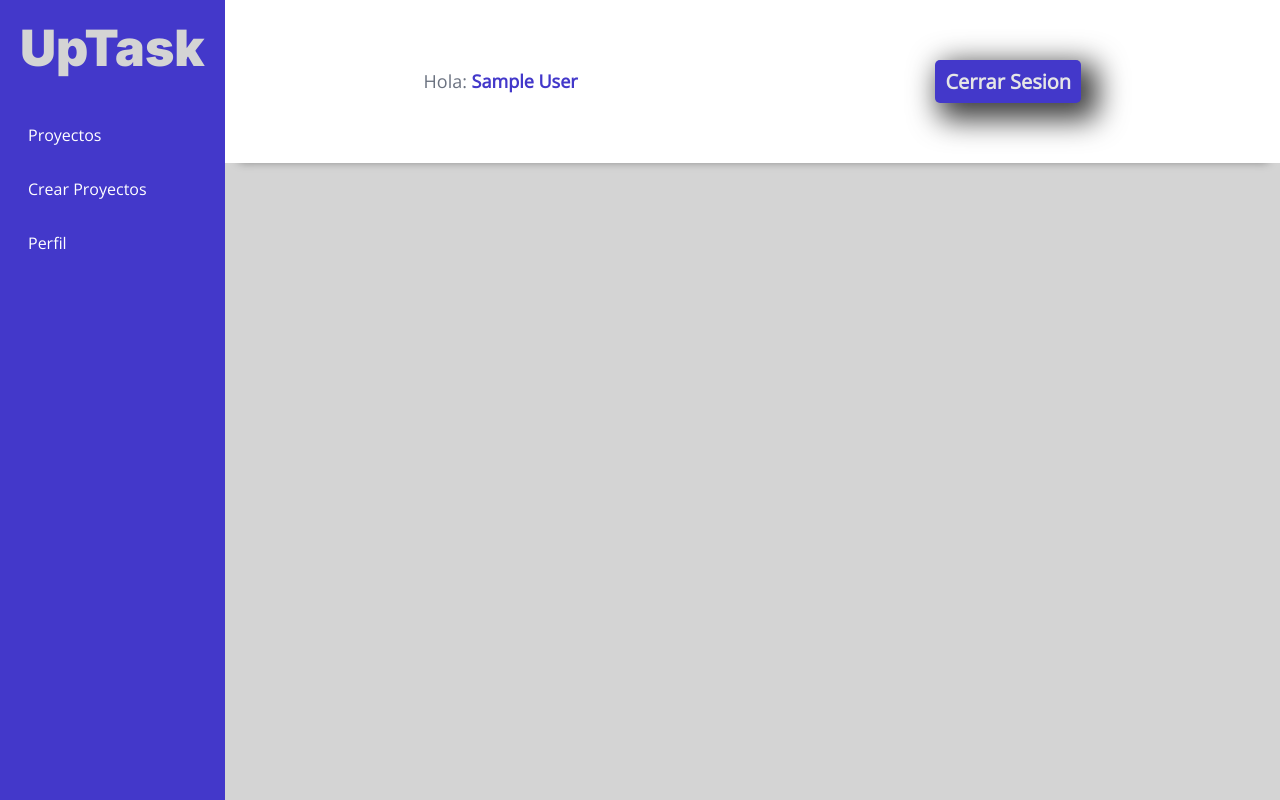
After one commit to titoiriepal/uptask_mvc, a PHP site: template views/dashboard/crear.php in a window 1280 px wide. The commit adds this page. Run offline with PHP 8.4, Linux system fonts and the light colour scheme; the template is opened without the code that fills it, so the values that code supplies are empty; the visitor is signed in with stand-in values (Sample User, id 1).

Commit message:
Dashboard Controller created. Dashboard views with scss added

```diff
--- a/controllers/LoginController.php
+++ b/controllers/LoginController.php
@@ -14,7 +14,7 @@ class LoginController{
         $alertas = [];
         if($_SERVER["REQUEST_METHOD"] === "POST"){
             $auth = new Usuario($_POST);
-            $alertas = $auth->validarEmail;
+            $alertas = $auth->validarEmail();
 
             if(empty($alertas)){
                 //Verificamos que el usuario exista:
@@ -32,7 +32,7 @@ class LoginController{
                         $_SESSION['email'] = $usuario->email;
                         $_SESSION['login'] = true;
 
-                        header('Location: /proyectos');
+                        header('Location: /dashboard');
                     }
                 }
             }
--- a/includes/funciones.php
+++ b/includes/funciones.php
@@ -15,6 +15,7 @@ function s($html) : string {
 
 // Función que revisa que el usuario este autenticado
 function isAuth() : void {
+
     if(!isset($_SESSION['login'])) {
         header('Location: /');
     }
--- a/src/scss/app.scss
+++ b/src/scss/app.scss
@@ -1,3 +1,4 @@
 @use 'base';
 @use 'componentes';
 @use 'auth';
+@use 'dashboard';
--- a/src/scss/base/_variables.scss
+++ b/src/scss/base/_variables.scss
@@ -18,6 +18,7 @@ $rosa: #DB2777;
 $blanco: #FFFFFF;
 $gris: #6b7280;
 $grisOscuro: #4B5563;
+$grisClaro: #d4d4d4;
 $negro: #000;
 
 $rojo: rgb(169, 0, 0);
--- /dev/null
+++ b/src/scss/dashboard/_barra.scss
@@ -0,0 +1,36 @@
+@use 'base/variables' as v;
+@use 'base/mixins' as m;
+
+.barra{
+    background-color: v.$blanco;
+    padding: 1rem 2rem;
+    box-shadow: 1px 12px 9px -13px rgba(0, 0, 0, .4);
+
+    @include m.mediaq(v.$tablet){
+        display: flex;
+        justify-content: space-between;
+        align-items: center;
+    }
+
+    @include m.mediaq(v.$desktop){
+        justify-content: space-around;
+
+    }
+
+    p{
+        margin: 0;
+        font-size: 1.8rem;
+
+        span{
+            font-weight: 700;
+            color: v.$indigo;
+        }
+    }
+
+    .cerrar-sesion{
+        @include m.boton (v.$indigo, v.$blanco);
+        font-weight: 1.6rem;
+        padding: 1rem;
+    }
+
+}
--- /dev/null
+++ b/src/scss/dashboard/_dashboard.scss
@@ -0,0 +1,26 @@
+@use 'base/variables' as v;
+@use 'base/mixins' as m;
+
+.dashboard{
+    background-color: v.$grisClaro;
+
+    @include m.mediaq(v.$tablet){
+        display: flex;
+        height: 100vh;
+    }
+
+    .principal{
+        flex:1;
+
+
+    }
+
+    .contenido{
+        padding: 2rem;
+
+        .nombre-pagina{
+            font-size: 2.8rem;
+            text-align: center;
+        }
+    }
+}
--- /dev/null
+++ b/src/scss/dashboard/_index.scss
@@ -0,0 +1,3 @@
+@forward 'dashboard';
+@forward 'sidebar';
+@forward 'barra';
--- /dev/null
+++ b/src/scss/dashboard/_sidebar.scss
@@ -0,0 +1,36 @@
+@use 'base/variables' as v;
+@use 'base/mixins' as m;
+
+.sidebar{
+    background-color: v.$indigo;
+    padding: 2rem;
+
+    h2{
+        color: v.$grisClaro;
+        margin: 0;
+        text-align: center;
+    }
+
+    .sidebar-nav{
+        margin-top: 4rem;
+
+        a{
+            color: v.$blanco;
+            display:block;
+            margin-bottom: 2rem;
+            padding:.8rem;
+            transition: all ease-in-out 300ms;
+
+            &:hover, &.activo{
+                background-color: darken(v.$indigo, 20%);
+                border-radius:5px;
+
+            }
+
+            &:hover{
+                font-weight: 700;
+            }
+
+        }
+    }
+}
--- a/views/auth/login.php
+++ b/views/auth/login.php
@@ -18,7 +18,7 @@
                     type="email"
                     id="email"
                     placeholder="Tu email"
-                    name="mail"
+                    name="email"
                 />
             </div>
 
--- /dev/null
+++ b/views/dashboard/crear.php
@@ -0,0 +1,9 @@
+<?php
+    include_once __DIR__ . '/header-dashboard.php';
+?>
+
+
+
+<?php
+    include_once __DIR__ . '/footer-dashboard.php';
+?>
--- /dev/null
+++ b/views/dashboard/footer-dashboard.php
@@ -0,0 +1,3 @@
+        </div>
+    </div>
+</div>
--- /dev/null
+++ b/views/dashboard/header-dashboard.php
@@ -0,0 +1,13 @@
+<div class="dashboard">
+
+    <?php
+        include_once __DIR__ . '/../templates/sidebar.php';
+    ?>
+
+    <div class="principal">
+        <?php
+            include_once  __DIR__ . '/../templates/barra.php'
+        ?>
+
+        <div class="contenido">
+            <h2 class="nombre-pagina"><?php echo $titulo ?></h2>
--- /dev/null
+++ b/views/templates/barra.php
@@ -0,0 +1,5 @@
+<div class="barra">
+    <p>Hola: <span><?php echo $_SESSION['nombre'] ?></span></p>
+
+    <a href="/logout" class="cerrar-sesion">Cerrar Sesion</a>
+</div>
--- /dev/null
+++ b/views/templates/sidebar.php
@@ -0,0 +1,9 @@
+<aside class="sidebar">
+    <h2>UpTask</h2>
+
+    <nav class="sidebar-nav">
+        <a class="<?php echo ($class === 'proyectos') ? 'activo' : ''; ?>" href="/dashboard">Proyectos</a>
+        <a class="<?php echo ($class === 'crear') ? 'activo' : ''; ?>" href="/crear-proyecto">Crear Proyectos</a>
+        <a class="<?php echo ($class === 'perfil') ? 'activo' : ''; ?>" href="/perfil">Perfil</a>
+    </nav>
+</aside>
```
Also changed, not shown: controllers/DashboardController.php (added, +40 -0 lines), public/index.php (+7 -0 lines), views/dashboard/index.php (added, +10 -0 lines), views/dashboard/perfil.php (added, +9 -0 lines), public/build/css/app.css, 1 other file.
